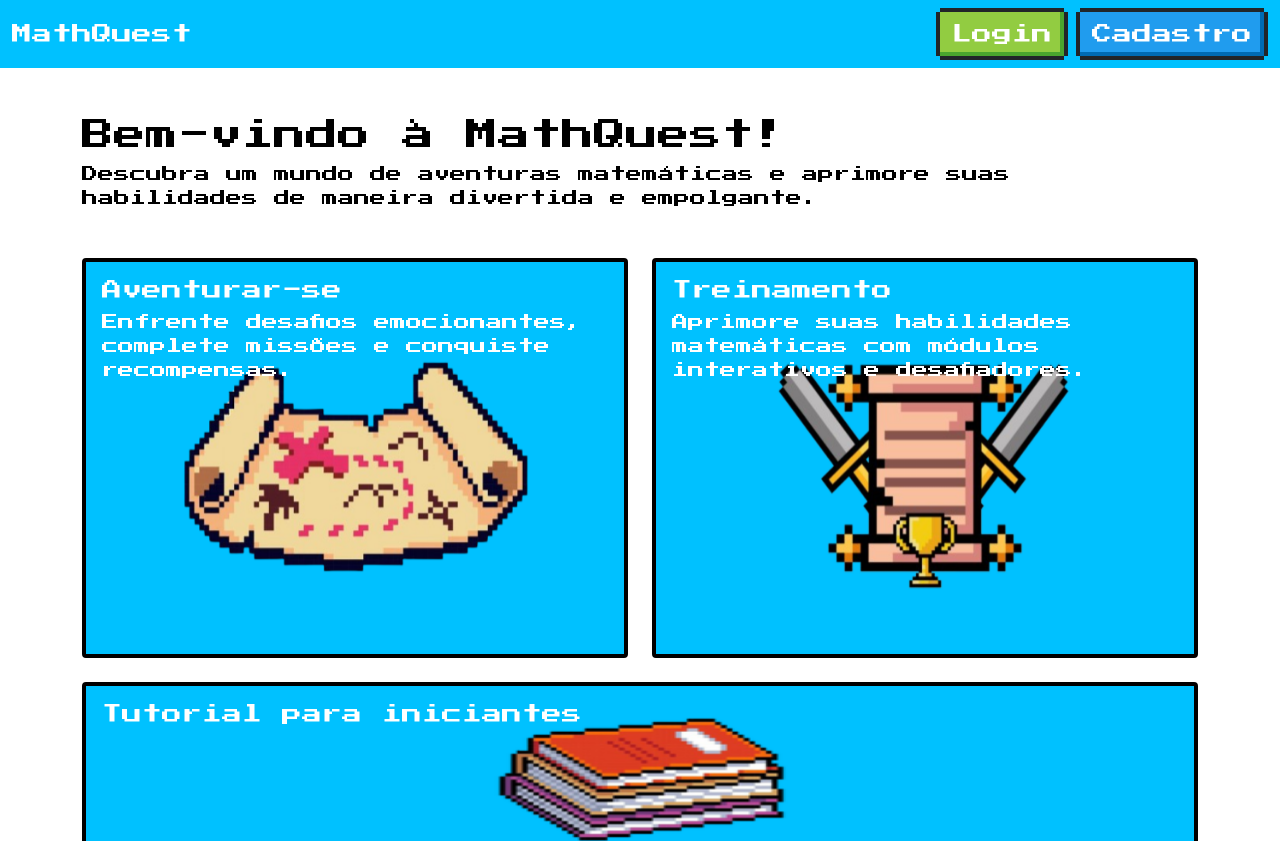
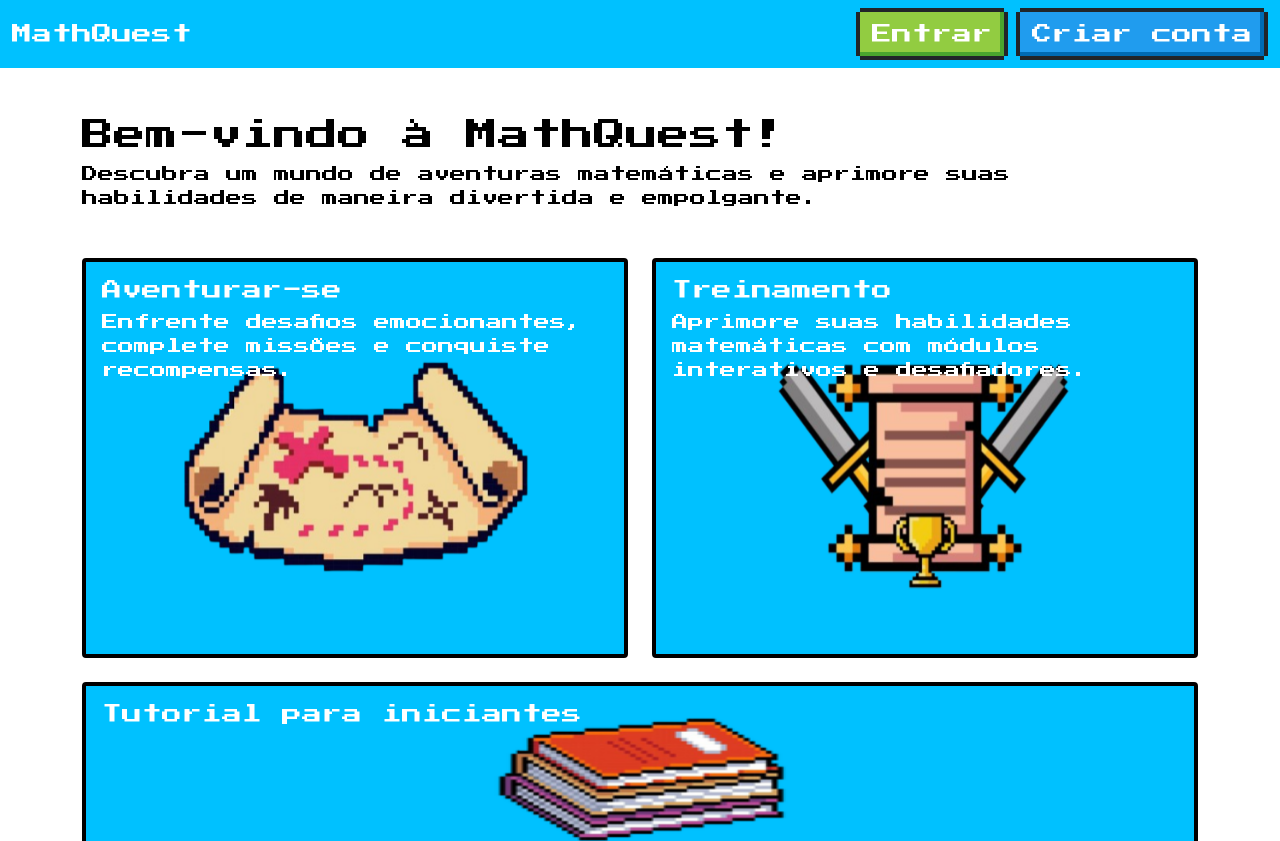
Before and after one commit to omateusborba/PaloAltoChallange, a website: page views/index.html in a window 1280 px wide. Shown: the top 841 px of the page. Drawn offline with nearby package versions, Linux system fonts and the light colour scheme.

Commit message:
texto criar conta/entrar

```diff
--- a/views/index.html
+++ b/views/index.html
@@ -27,12 +27,12 @@
                 <ul class="navbar-nav ms-auto gap-2">
                     <li class="nav-item">
                         <a href="login.html">
-                            <h5 class="nes-btn is-success">Login</h5>
+                            <h5 class="nes-btn is-success">Entrar</h5>
                         </a>
                     </li>
                     <li class="nav-item">
                         <a href="cadastro.html">
-                            <h5 class="nes-btn is-primary">Cadastro</h5>
+                            <h5 class="nes-btn is-primary">Criar conta</h5>
                         </a>
                     </li>
                 </ul>
```
Also changed, not shown: views/login.html (+2 -2 lines), views/meu-perfil.html (+2 -2 lines), views/treinamento.html (+2 -2 lines), views/tutorial.html (+2 -2 lines).
